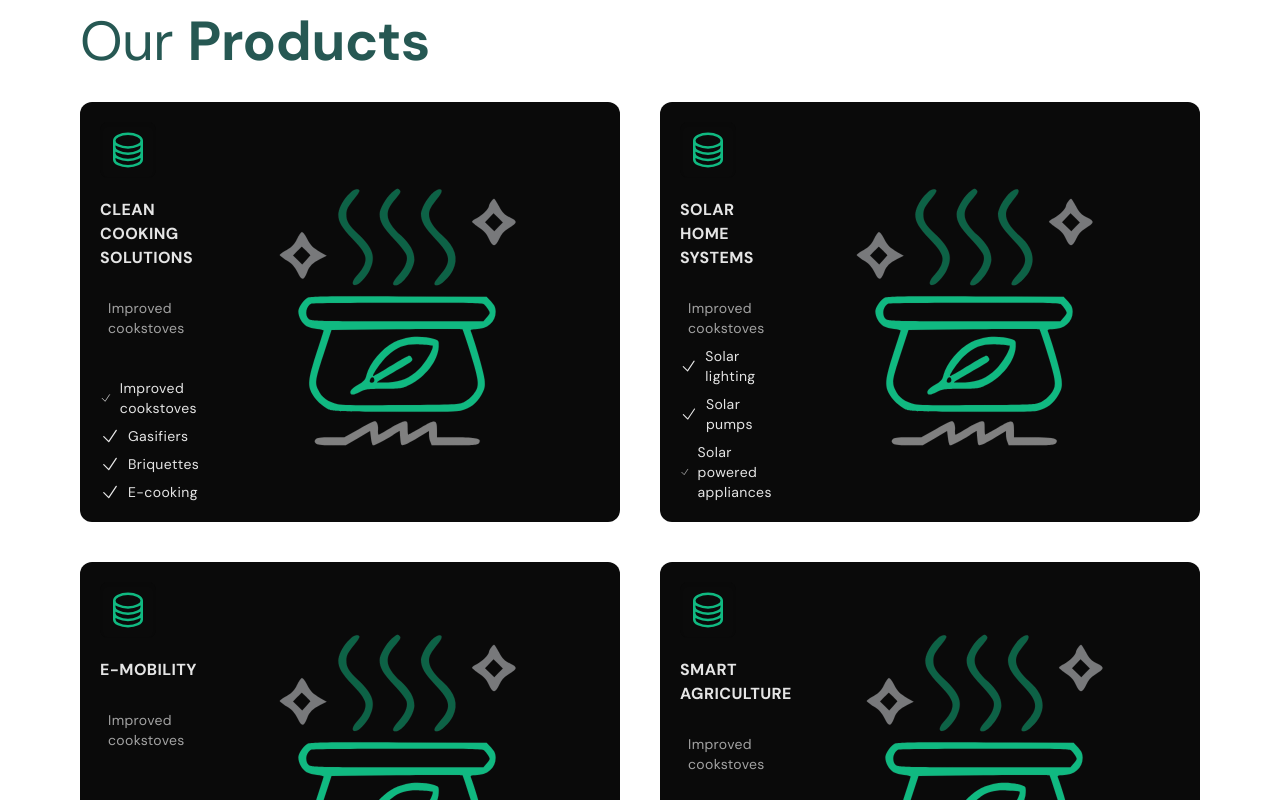
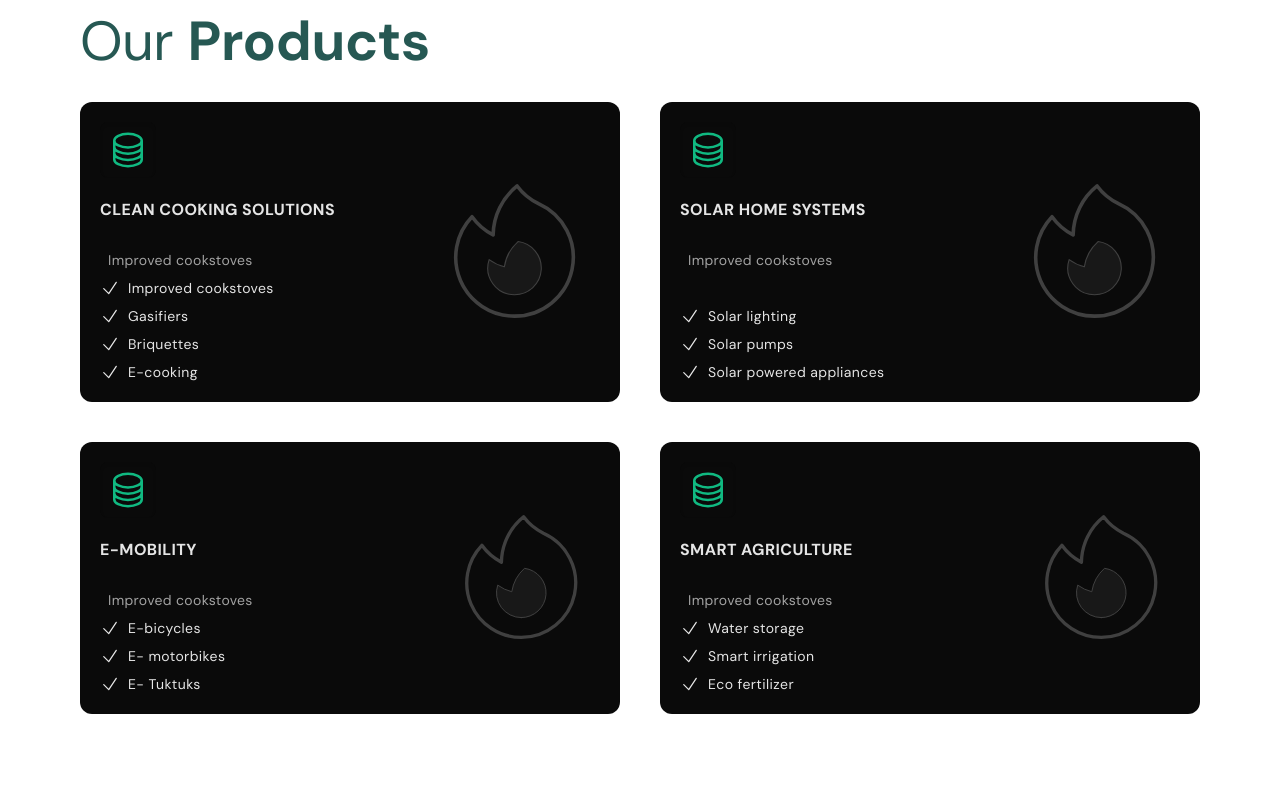
Before and after one commit to procode3/lowaki, a Next.js app: page / in a window 1280 px wide. Shown: the part 2760-3560 px from the top of the page. Built offline with nearby package versions, Linux system fonts and the light colour scheme.

Commit message:
Add marquee

```diff
--- a/src/components/ui/productCard.tsx
+++ b/src/components/ui/productCard.tsx
@@ -58,7 +58,7 @@ export default function ProductCard({ title, items, reff }: ProductCardProps) {
 				</div>
 			</div>
 			<div className=" flex items-center justify-center ">
-				<Pot
+				<Flame
 					cursor={cursor}
 					cardRef={cardsRef}
 					mouseOnCard={mouseOnCard}
```
